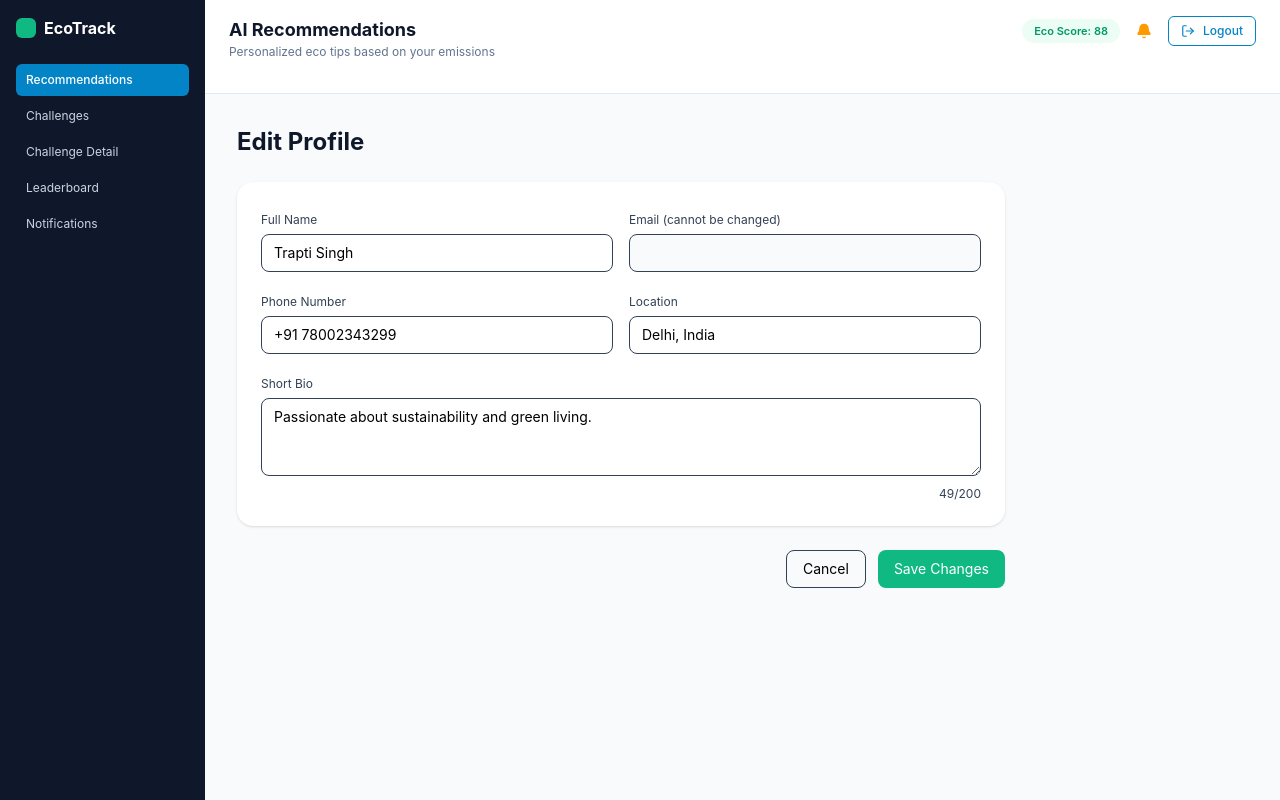
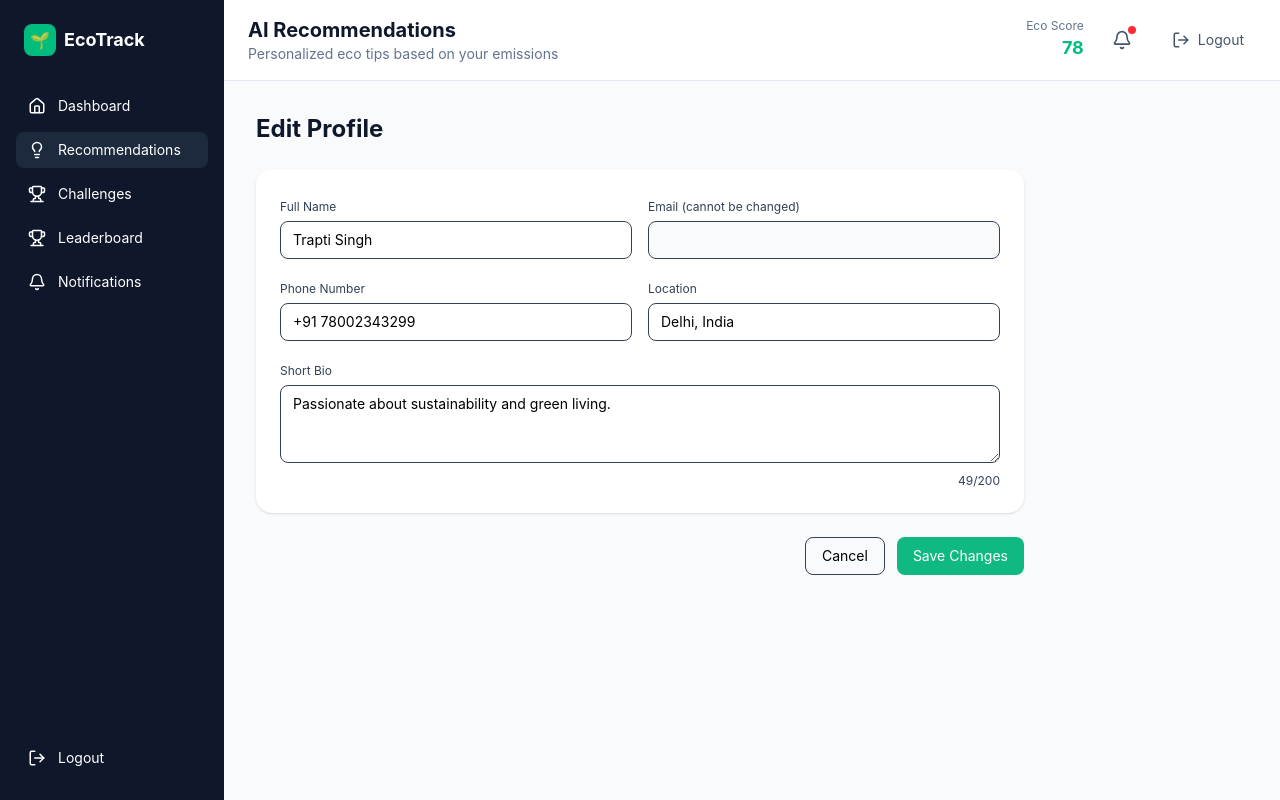
Before and after one commit to springboardmentor212/EcoTrack_Group1, a React app in the folder frontend/: page /profile/edit in a window 1280 px wide. Built offline with nearby package versions, Linux system fonts and the light colour scheme; sample sign-in values are in the browser's storage; the HTML template or start-up script is replaced by a standard one.

Commit message:
fix: restore shared sidebar and topbar

```diff
--- a/frontend/src/components/Sidebar.jsx
+++ b/frontend/src/components/Sidebar.jsx
@@ -1,47 +1,71 @@
+import {
+  Home,
+  Lightbulb,
+  Trophy,
+  Bell,
+  LogOut,
+} from "lucide-react";
+
 function Sidebar() {
   return (
-    <aside className="flex min-h-screen w-[205px] flex-col bg-[#0f172a] px-4 py-4 text-white">
-      <div className="mb-6 flex items-center gap-2 px-0">
-        <div className="h-5 w-5 rounded-md bg-[#10b981]" />
-        <span className="text-base font-bold">EcoTrack</span>
+    <aside className="flex min-h-screen w-56 flex-col bg-slate-900 px-4 py-6 text-white">
+      <div className="mb-8 flex items-center gap-2 px-2">
+        <div className="flex h-8 w-8 items-center justify-center rounded-lg bg-emerald-500">
+          🌱
+        </div>
+
+        <span className="text-lg font-bold">EcoTrack</span>
       </div>
 
-      <nav className="flex flex-col gap-1">
+      <nav className="flex flex-1 flex-col gap-2">
+        <a
+          href="/user-dashboard"
+          className="flex items-center gap-3 rounded-lg px-3 py-2 text-sm hover:bg-slate-800"
+        >
+          <Home size={18} />
+          Dashboard
+        </a>
+
         <a
           href="/recommendations"
-          className="rounded-md bg-[#0284c7] px-2.5 py-2 text-xs font-medium"
+          className="flex items-center gap-3 rounded-lg bg-slate-800 px-3 py-2 text-sm"
         >
+          <Lightbulb size={18} />
           Recommendations
         </a>
 
         <a
           href="/challenges"
-          className="rounded-md px-2.5 py-2 text-xs text-slate-300 hover:bg-slate-800"
+          className="flex items-center gap-3 rounded-lg px-3 py-2 text-sm hover:bg-slate-800"
         >
+          <Trophy size={18} />
           Challenges
         </a>
 
         <a
-          href="/challenges/detail"
-          className="rounded-md px-2.5 py-2 text-xs text-slate-300 hover:bg-slate-800"
+          href="/leaderboard"
+          className="flex items-center gap-3 rounded-lg px-3 py-2 text-sm hover:bg-slate-800"
         >
-          Challenge Detail
-        </a>
-
-        <a
-          href="/leaderboard"
-          className="rounded-md px-2.5 py-2 text-xs text-slate-300 hover:bg-slate-800"
-        >
+          <Trophy size={18} />
           Leaderboard
         </a>
 
         <a
           href="/notifications"
-          className="rounded-md px-2.5 py-2 text-xs text-slate-300 hover:bg-slate-800"
+          className="flex items-center gap-3 rounded-lg px-3 py-2 text-sm hover:bg-slate-800"
         >
+          <Bell size={18} />
           Notifications
         </a>
       </nav>
+
+      <a
+        href="/login"
+        className="flex items-center gap-3 rounded-lg px-3 py-2 text-sm hover:bg-slate-800"
+      >
+        <LogOut size={18} />
+        Logout
+      </a>
     </aside>
   );
 }
--- a/frontend/src/components/Topbar.jsx
+++ b/frontend/src/components/Topbar.jsx
@@ -2,35 +2,38 @@ import { Bell, LogOut } from "lucide-react";
 
 function TopBar() {
   return (
-    <header className="flex h-[94px] items-start justify-between border-b border-slate-200 bg-white px-6 py-4">
+    <header className="flex items-center justify-between border-b border-slate-200 bg-white px-6 py-4">
       <div>
-        <h1 className="text-lg font-bold text-slate-900">
+        <h1 className="text-xl font-bold text-slate-900">
           AI Recommendations
         </h1>
 
-        <p className="text-xs text-slate-500">
+        <p className="text-sm text-slate-500">
           Personalized eco tips based on your emissions
         </p>
       </div>
 
-      <div className="flex items-center gap-4">
-        <div className="rounded-full bg-emerald-50 px-3 py-1 text-[11px] font-semibold text-emerald-600">
-          Eco Score: 88
+      <div className="flex items-center gap-5">
+        <div className="text-right">
+          <p className="text-xs text-slate-500">Eco Score</p>
+          <p className="text-lg font-bold text-emerald-500">78</p>
         </div>
 
         <button
           type="button"
-          className="text-amber-500"
+          className="relative rounded-lg p-2 text-slate-600 hover:bg-slate-100"
           aria-label="Notifications"
         >
-          <Bell size={16} fill="currentColor" />
+          <Bell size={20} />
+
+          <span className="absolute right-1 top-1 h-2 w-2 rounded-full bg-red-500" />
         </button>
 
         <button
           type="button"
-          className="flex items-center gap-2 rounded-md border border-[#0284c7] px-3 py-1.5 text-xs font-medium text-[#0284c7]"
+          className="flex items-center gap-2 rounded-lg px-3 py-2 text-sm text-slate-600 hover:bg-slate-100"
         >
-          <LogOut size={14} />
+          <LogOut size={18} />
           Logout
         </button>
       </div>
```
